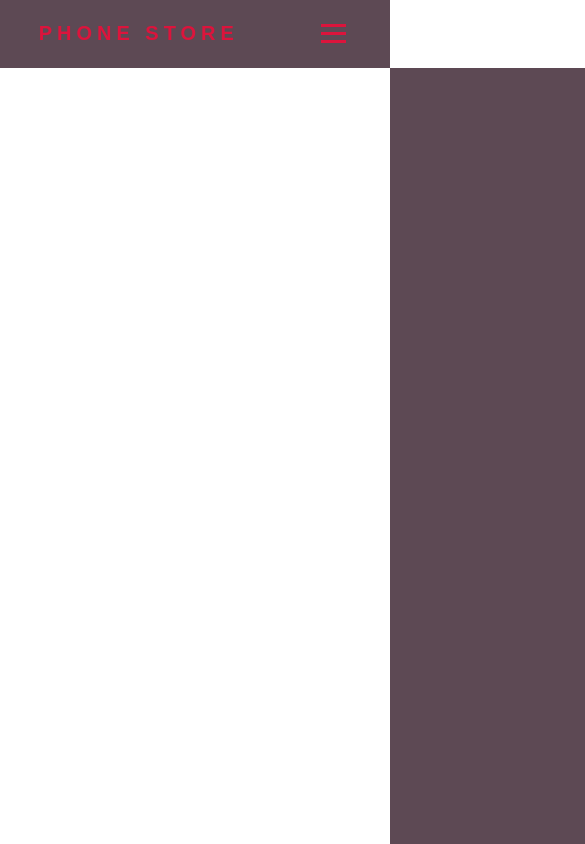
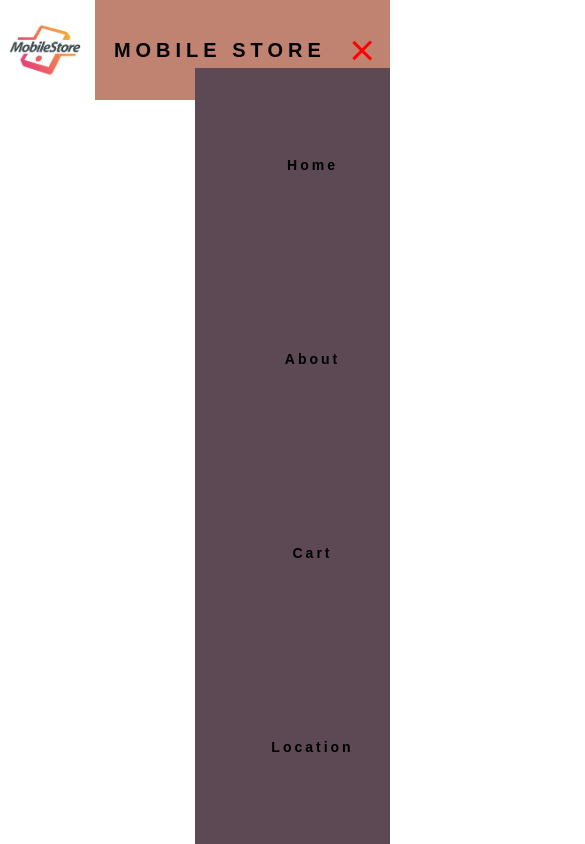
Before and after one commit to Josephsherbo/My-first-e-commerce-web, a plain HTML site: page fec/index.html in a window 390 px wide. Both pictures are taken after a click on the element 333 px from the left and 33 px from the top of the page. Shown: the whole page, 585 px wide, since content can reach past the window. Drawn offline with Linux system fonts and the light colour scheme.

Commit message:
navbar commit

```diff
--- a/fec/index.html
+++ b/fec/index.html
@@ -6,12 +6,13 @@
 		<meta charset="utf-8">
 		<meta name="viewport" content="width=device-width, initial-scale=1">
 		<link rel="stylesheet" href="style.css" type="text/css">
-		<title>Phone Store</title>
+		<title>Mobile Store</title>
 </head>
 <body>
 	<nav>
 		<div class="logo">
-			<h4>Phone Store</h4>
+			<img src="nav_logo.webp">
+			<h4>Mobile Store</h4>
 		</div>
 		<ul class="nav-links">
 			<li><a href="#">Home</a></li>
@@ -25,6 +26,6 @@
 			<div class="line3"></div>
 		</div>
 	</nav>
-	<script type="text/javascript" src="script.js"></script>
+	<script src="script.js"></script>
 </body>
 </html>
--- a/fec/script.js
+++ b/fec/script.js
@@ -1,16 +1,22 @@
- 	const navslide = () => {
-	const burger = document.querySelection('.burger');
-	const nav = document.querySelection('.nav-links');
+const navslide = () => {
+	const burger = document.querySelector('.burger');
+	const nav = document.querySelector('.nav-links');
 	const navlinks = document.querySelectorAll('.nav-links li');
 
 	burger.addEventListener('click', () => {
-		nav.class.toggle('nav-active');
+		nav.classList.toggle('nav-active');
+
+		navlinks.forEach((link, index) => {
+			if (link.style.animation) {
+				link.style.animation = '';
+			} else {
+				link.style.animation = `navlinkfade 0.5s ease forwards ${index / 7 + 0.5}s`;
+			}
+		});
+		//burger animation
+		burger.classList.toggle('toggle');
 	});
 
-	navlinks.forEach((link, index)=>{
-		link.style.animation = 'navlinkfade 0.5s ease forwards ${index / 7}s';
-		console.log(index / 7);
-	});
 }
 
 navslide();
--- a/fec/style.css
+++ b/fec/style.css
@@ -9,12 +9,28 @@ nav{
 	justify-content: space-around;
 	align-items: center;
 	min-height: 8vh;
-	background-color: #5D4954;
+	background-color: rgba(148, 42, 12, 0.586);
 	font-family: 'Poppins', sans-serif;
 }
 
+.logo img{
+	height: 100px;
+	width: 100px;
+	position: relative;
+	left: -5%;
+}
+
+.logo h4{
+	margin-top: 39px;
+	display: flex;
+	position: relative;
+	left: 1%;
+	color: black;
+}
+
 .logo{
-	color: crimson;
+	display: flex;
+	color: rgba(148, 42, 12, 0.586);
 	text-transform: uppercase;
 	letter-spacing: 5px;
 	font-size: 20px;
@@ -31,7 +47,7 @@ nav{
 }
 
 .nav-links a{
-	color: crimson;
+	color: black;
 	text-decoration: none;
 	letter-spacing: 3px;
 	font-weight: bold;
@@ -46,8 +62,9 @@ nav{
 .burger div{
 	width: 25px;
 	height: 3px;
-	background-color: crimson;
+	background-color: rgb(255, 0, 0);
 	margin: 5px;
+	transition: all 0.3s ease;
 }
 
 @media screen and (max-width:1024px){
@@ -98,3 +115,15 @@ nav{
 		transform: translateX(0px);
 	}
 }
+
+.toggle .line1{
+	transform: rotate(-45deg) translate(-5px,6px);
+}
+
+.toggle .line2{
+	opacity: 0;
+}
+
+.toggle .line3{
+	transform: rotate(45deg) translate(-5px,-6px);
+}
```
Also changed, not shown: 1 other file.
